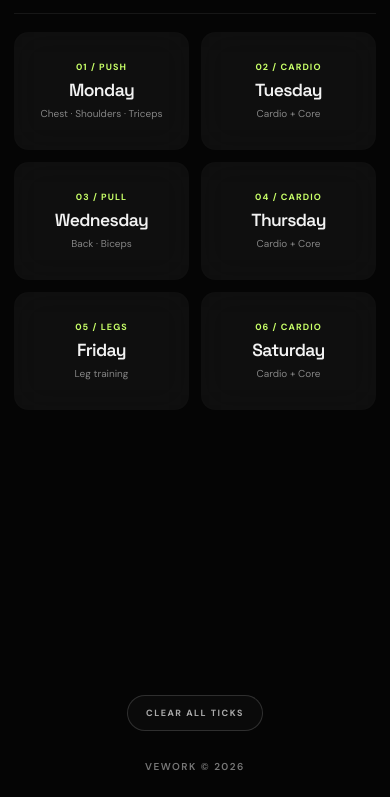
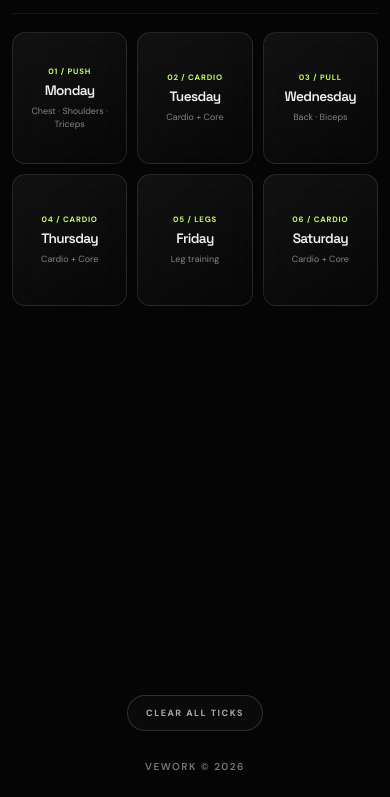
Before and after one commit to VedSingh024/VEWORK, a plain HTML site: page index.html in a window 390 px wide. Shown: the part 47-844 px from the top of the page. Drawn offline with Linux system fonts and the light colour scheme.

Commit message:
work.css

```diff
--- a/work.css
+++ b/work.css
@@ -623,3 +623,65 @@ html, body {
   .day-card strong { font-size: 17px !important; }
   .day-sub { font-size: 9px !important; }
 }
+
+/* ===== HOME DAY CARDS: SAME RECTANGULAR DESKTOP STYLE ON EVERY DEVICE ===== */
+.app-shell {
+  width: 100% !important;
+  max-width: none !important;
+  padding-left: clamp(12px, 3vw, 34px) !important;
+  padding-right: clamp(12px, 3vw, 34px) !important;
+}
+#homeView, .day-grid { width: 100% !important; min-width: 0 !important; }
+.day-grid {
+  grid-template-columns: repeat(3, minmax(0, 1fr)) !important;
+  grid-template-rows: auto !important;
+  align-content: start !important;
+  gap: clamp(10px, 1.5vw, 17px) !important;
+  padding-top: 22px !important;
+}
+.day-card {
+  width: 100% !important;
+  min-width: 0 !important;
+  min-height: 138px !important;
+  height: auto !important;
+  aspect-ratio: auto !important;
+  border: 1px solid var(--line) !important;
+  border-radius: 17px !important;
+  background: linear-gradient(145deg, rgba(255,255,255,.055), rgba(255,255,255,.012)) !important;
+  box-shadow: none !important;
+  transform: none !important;
+  outline: none !important;
+  -webkit-tap-highlight-color: transparent !important;
+}
+.day-card:hover, .day-card:active, .day-card:focus, .day-card:focus-visible {
+  border-color: var(--line) !important;
+  background: linear-gradient(145deg, rgba(255,255,255,.055), rgba(255,255,255,.012)) !important;
+  box-shadow: none !important;
+  transform: none !important;
+  outline: none !important;
+}
+.day-card strong { font-size: clamp(16px, 1.9vw, 20px) !important; }
+.day-sub { font-size: clamp(9px, 1.1vw, 10px) !important; }
+@media (max-width: 760px) {
+  .app-shell { padding-left: 12px !important; padding-right: 12px !important; }
+  .day-grid {
+    grid-template-columns: repeat(3, minmax(0, 1fr)) !important;
+    gap: 10px !important;
+    padding-top: 18px !important;
+  }
+  .day-card {
+    min-height: 132px !important;
+    padding: 12px 7px !important;
+    border-radius: 13px !important;
+    gap: 6px !important;
+  }
+  .day-index { font-size: clamp(7px, 2vw, 9px) !important; letter-spacing: .8px !important; }
+  .day-card strong { font-size: clamp(13px, 3.5vw, 17px) !important; }
+  .day-sub { font-size: clamp(8px, 2.3vw, 10px) !important; line-height: 1.35 !important; }
+}
+@media (max-width: 360px) {
+  .day-grid { gap: 8px !important; }
+  .day-card { min-height: 126px !important; padding: 10px 5px !important; }
+  .day-card strong { font-size: 13px !important; }
+  .day-sub { font-size: 8px !important; }
+}
```
